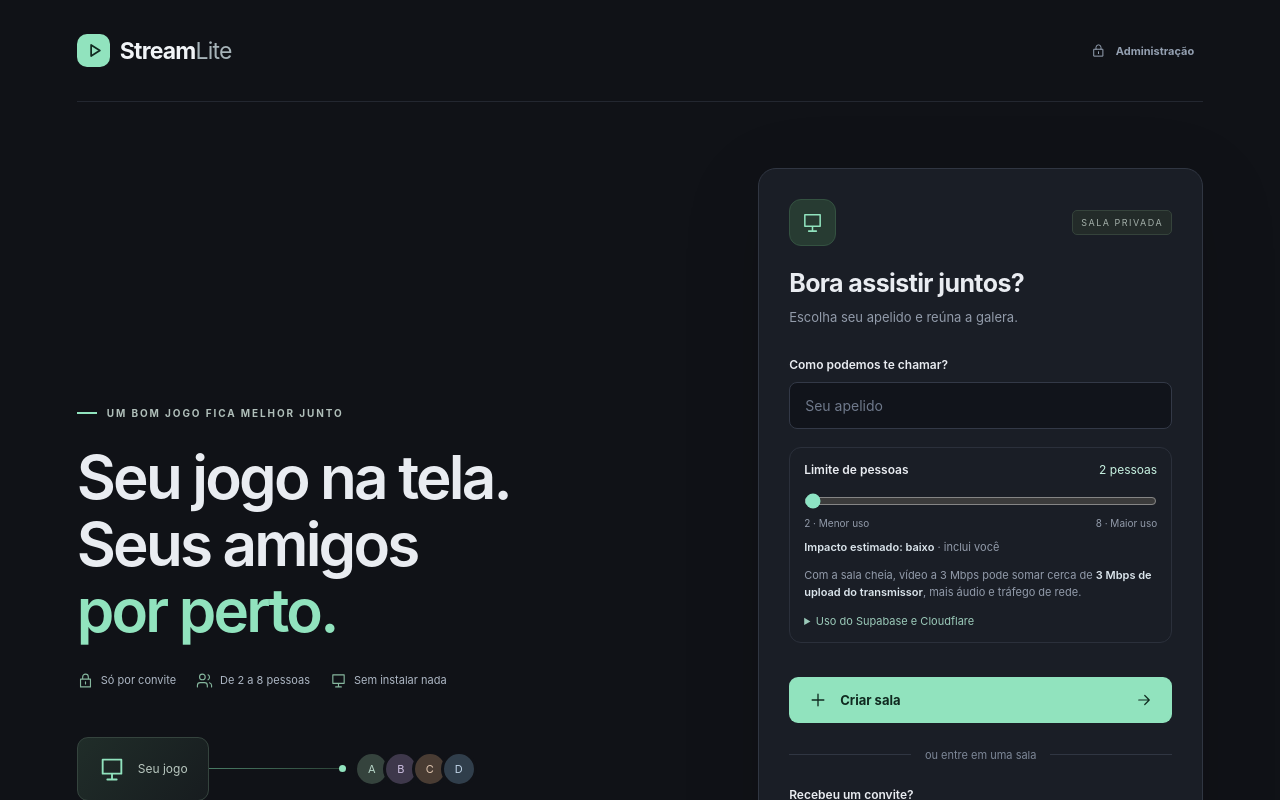
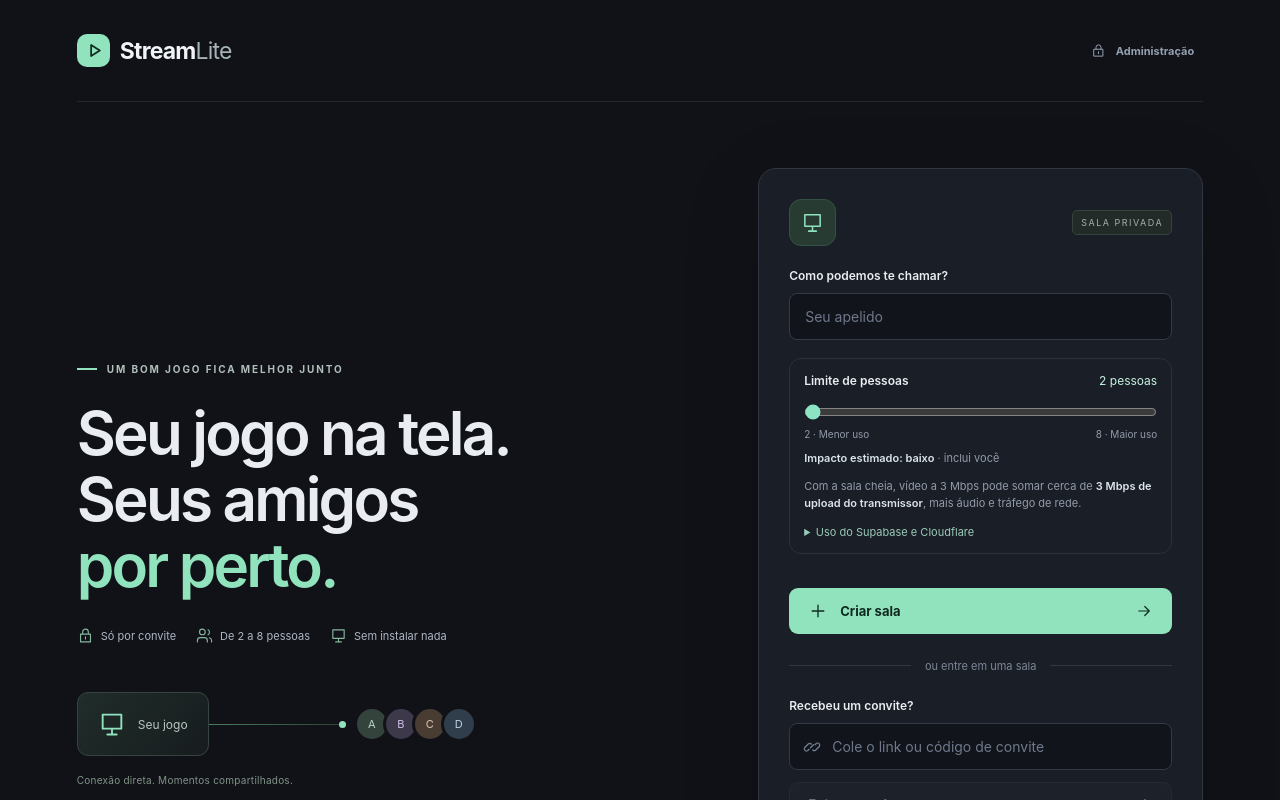
Before and after one commit to RtyC77/streamline, a React (Vite) app: page / in a window 1280 px wide. Shown: the top 800 px of the page. Built offline with nearby package versions, Linux system fonts and the light colour scheme; no server answers.

Commit message:
Remove título e descrição genéricos do formulário inicial

```diff
--- a/src/pages/HomePage.tsx
+++ b/src/pages/HomePage.tsx
@@ -97,15 +97,13 @@ export function HomePage({
             <small>Conexão direta. Momentos compartilhados.</small>
           </div>
         </div>
-        <section className="entry-card" aria-labelledby="entry-title">
+        <section className="entry-card" aria-label="Criar ou entrar em uma sala">
           <div className="card-top">
             <span className="card-symbol">
               <Icon name="screen" size={23} />
             </span>
             <span className="mini-tag">SALA PRIVADA</span>
           </div>
-          <h2 id="entry-title">Bora assistir juntos?</h2>
-          <p>Escolha seu apelido e reúna a galera.</p>
           <form
             onSubmit={(e) => {
               e.preventDefault();
```
